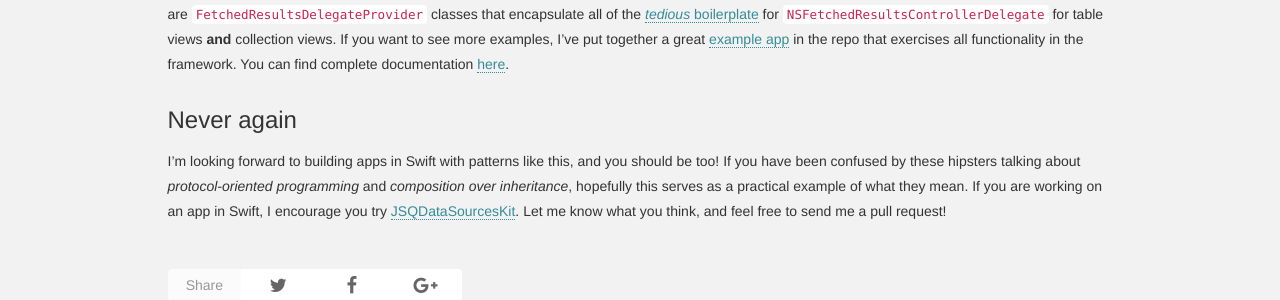
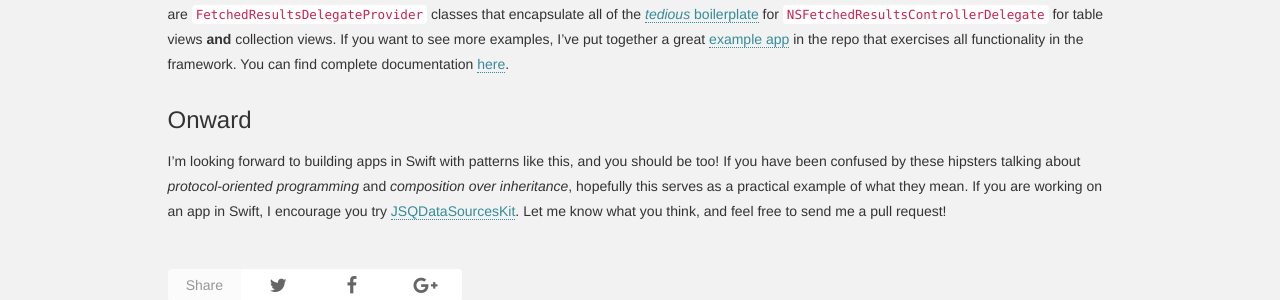
Before and after one commit to jessesquires/jessesquires.com, a Jekyll site: the page built from _posts/2015-10-25-building-data-sources-in-swift.md, in a window 1280 px wide and 900 px high, scrolled down 2643 px. Shown: the part 353-653 px from the top of the window. Built offline with Jekyll 4.4.1, drawn with Linux system fonts in a browser that asks for light colours; nearby versions of some CDN libraries; Markdown is read by kramdown in place of the engine named in the settings.

Commit message:
post edits

```diff
--- a/_posts/2015-10-25-building-data-sources-in-swift.md
+++ b/_posts/2015-10-25-building-data-sources-in-swift.md
@@ -99,6 +99,6 @@ Do not be afraid! Before Brent Simmons accuses me of contributing to [angle-brac
 
 The example above just scratches the surface of what this framework can do. It also integrates with Core Data and [NSFetchedResultsController](https://developer.apple.com/library/ios/documentation/CoreData/Reference/NSFetchedResultsController_Class/index.html). For this, instead of initializing a `DataSourceProvider` with an array of sections, you pass an `NSFetchedResultsController` instead. Even more, there are `FetchedResultsDelegateProvider` classes that encapsulate all of the [*tedious* boilerplate](https://developer.apple.com/library/ios/documentation/CoreData/Reference/NSFetchedResultsControllerDelegate_Protocol/index.html#//apple_ref/occ/intf/NSFetchedResultsControllerDelegate) for `NSFetchedResultsControllerDelegate` for table views **and** collection views. If you want to see more examples, I've put together a great [example app](https://github.com/jessesquires/JSQDataSourcesKit/tree/develop/Example) in the repo that exercises all functionality in the framework. You can find complete documentation [here](http://www.jessesquires.com/JSQDataSourcesKit/).
 
-### Never again
+### Onward
 
 I'm looking forward to building apps in Swift with patterns like this, and you should be too! If you have been confused by these hipsters talking about *protocol-oriented programming* and *composition over inheritance*, hopefully this serves as a practical example of what they mean. If you are working on an app in Swift, I encourage you try [JSQDataSourcesKit](https://github.com/jessesquires/JSQDataSourcesKit). Let me know what you think, and feel free to send me a pull request!
```
